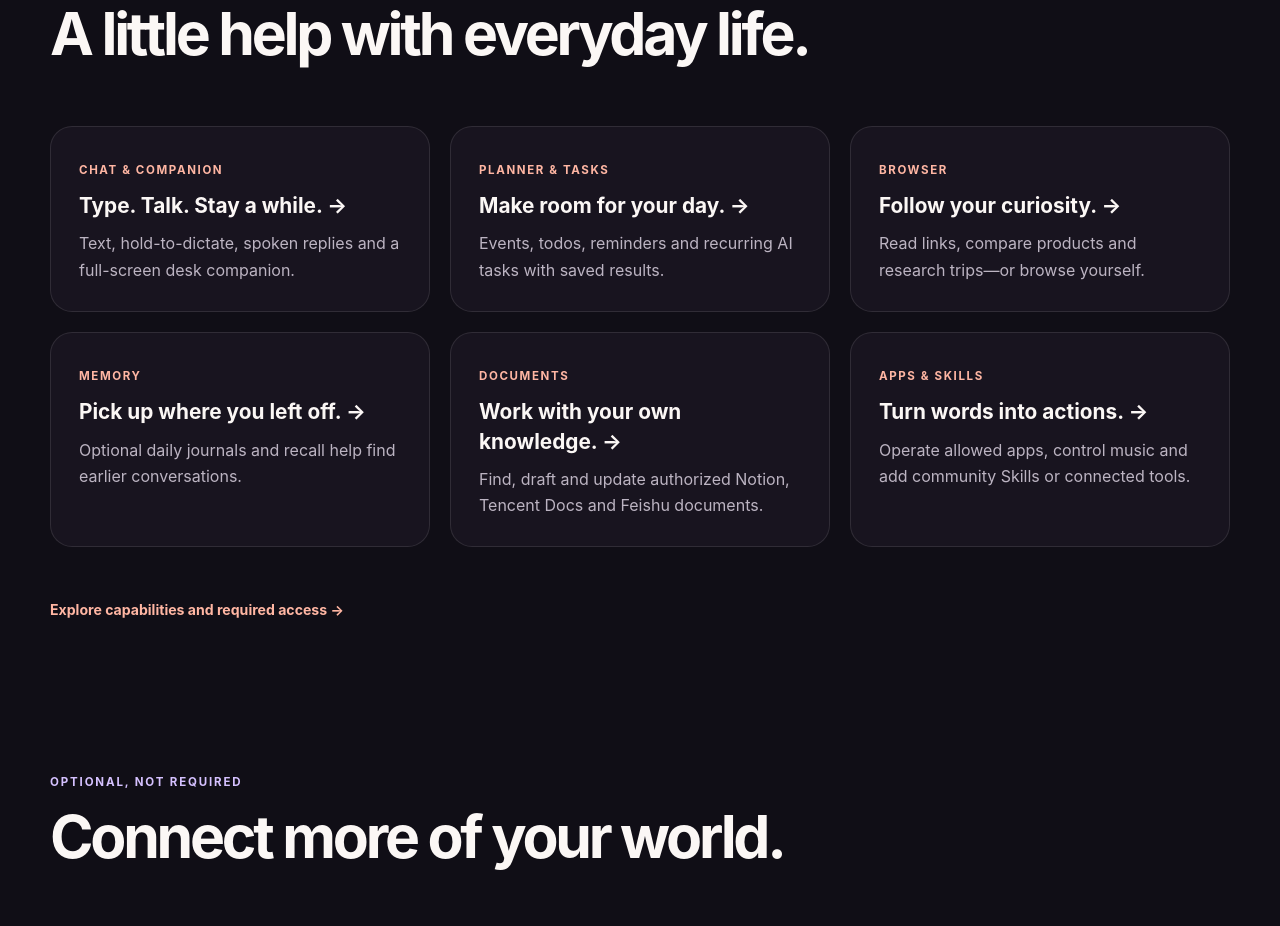
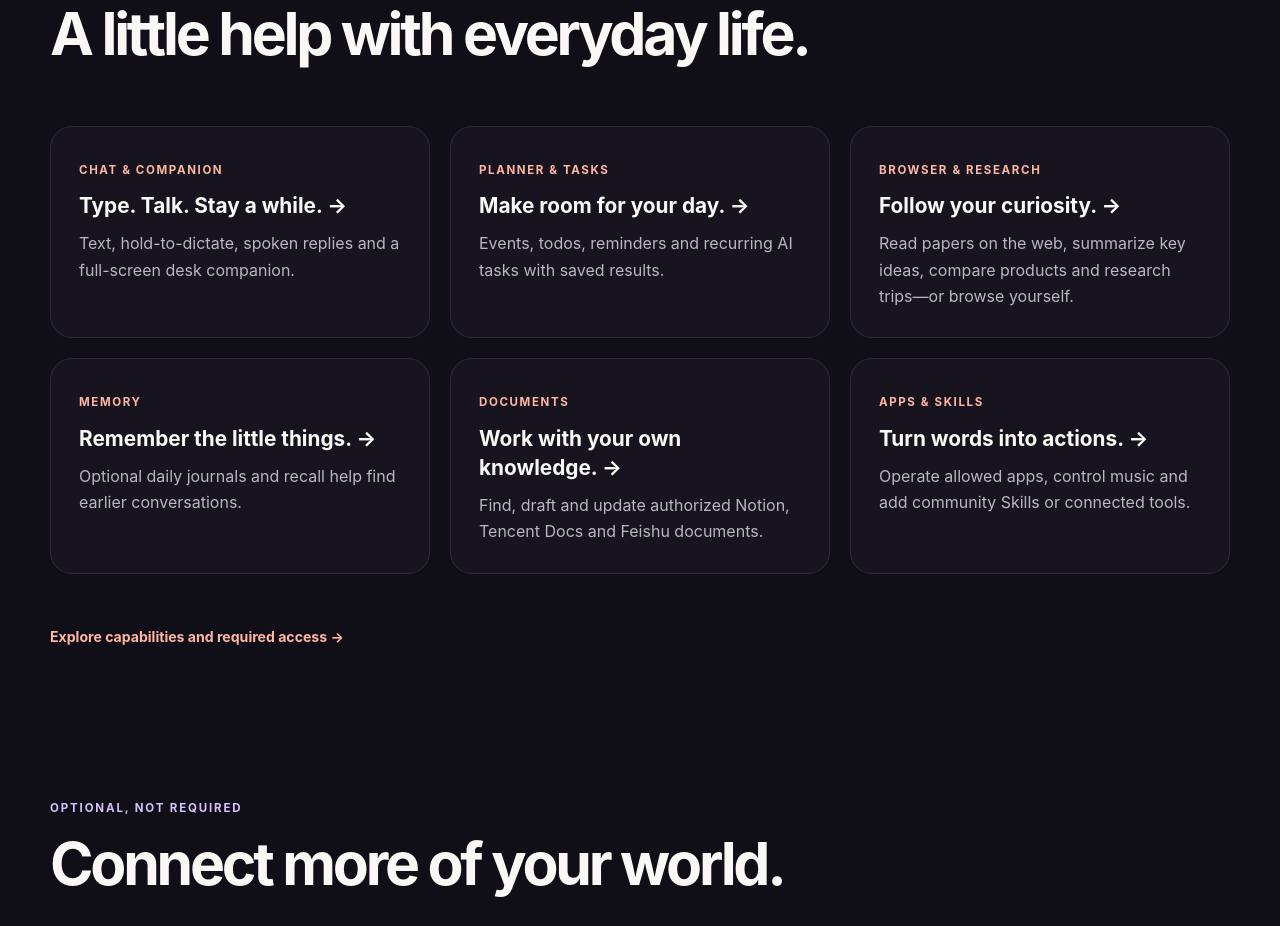
Before and after one commit to gongpx20069/hi-mochi, a plain HTML site: page website/index.html in a window 1280 px wide. Shown: the part 881-1807 px from the top of the page. Drawn offline with Linux system fonts and the light colour scheme; no server answers.

Commit message:
Highlight paper reading and everyday memories on the homepage
Co-authored-by: Copilot <223556219+Copilot@users.noreply.github.com>

Copilot-Session: 88d6876a-1b31-4eca-8bd6-12df901e4fc3

```diff
--- a/website/index.html
+++ b/website/index.html
@@ -52,8 +52,8 @@
       <div class="home-cards">
         <a href="wiki/speech/"><span class="feature-label">Chat &amp; Companion</span><h3>Type. Talk. Stay a while. →</h3><p>Text, hold-to-dictate, spoken replies and a full-screen desk companion.</p></a>
         <a href="wiki/capabilities/#planner"><span class="feature-label">Planner &amp; Tasks</span><h3>Make room for your day. →</h3><p>Events, todos, reminders and recurring AI tasks with saved results.</p></a>
-        <a href="wiki/capabilities/#browser"><span class="feature-label">Browser</span><h3>Follow your curiosity. →</h3><p>Read links, compare products and research trips—or browse yourself.</p></a>
-        <a href="wiki/capabilities/#memory"><span class="feature-label">Memory</span><h3>Pick up where you left off. →</h3><p>Optional daily journals and recall help find earlier conversations.</p></a>
+        <a href="wiki/capabilities/#browser"><span class="feature-label">Browser &amp; Research</span><h3>Follow your curiosity. →</h3><p>Read papers on the web, summarize key ideas, compare products and research trips—or browse yourself.</p></a>
+        <a href="wiki/capabilities/#memory"><span class="feature-label">Memory</span><h3>Remember the little things. →</h3><p>Optional daily journals and recall help find earlier conversations.</p></a>
         <a href="wiki/capabilities/#documents"><span class="feature-label">Documents</span><h3>Work with your own knowledge. →</h3><p>Find, draft and update authorized Notion, Tencent Docs and Feishu documents.</p></a>
         <a href="wiki/capabilities/#app-control"><span class="feature-label">Apps &amp; Skills</span><h3>Turn words into actions. →</h3><p>Operate allowed apps, control music and add community Skills or connected tools.</p></a>
       </div>
```
Also changed, not shown: website/zh-CN/index.html (+2 -2 lines).
